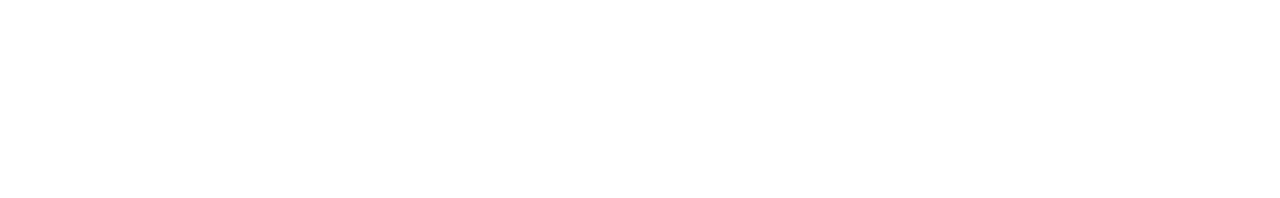
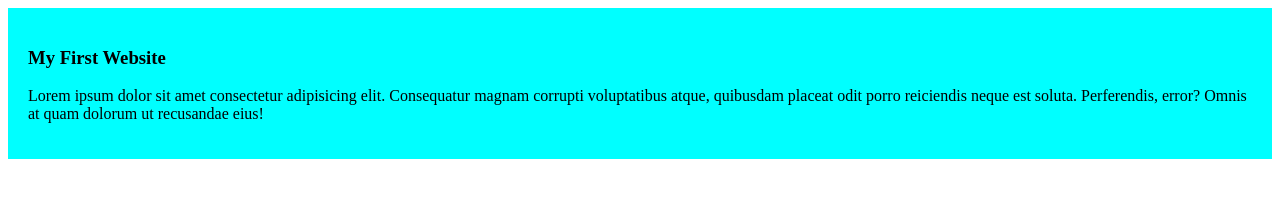
Before and after one commit to nusrat1224/my-easy-website, a plain HTML site: page index.html in a window 1280 px wide. Drawn offline with Linux system fonts and the light colour scheme.

Commit message:
added the first blog

```diff
--- a/index.html
+++ b/index.html
@@ -4,8 +4,12 @@
     <meta charset="UTF-8">
     <meta name="viewport" content="width=device-width, initial-scale=1.0">
     <title>My Easy Website</title>
+    <link rel="stylesheet" href="styles/blog.css">
 </head>
 <body>
-
+    <div>
+        <h3>My First Website</h3>
+        <p>Lorem ipsum dolor sit amet consectetur adipisicing elit. Consequatur magnam corrupti voluptatibus atque, quibusdam placeat odit porro reiciendis neque est soluta. Perferendis, error? Omnis at quam dolorum ut recusandae eius!</p>
+    </div>
 </body>
 </html>
--- /dev/null
+++ b/styles/blog.css
@@ -0,0 +1,4 @@
+div{
+    background-color: aqua;
+    padding: 20px;
+}
```
